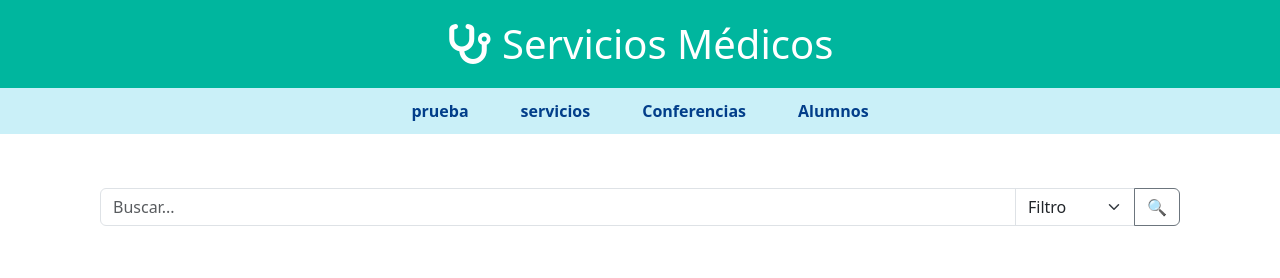
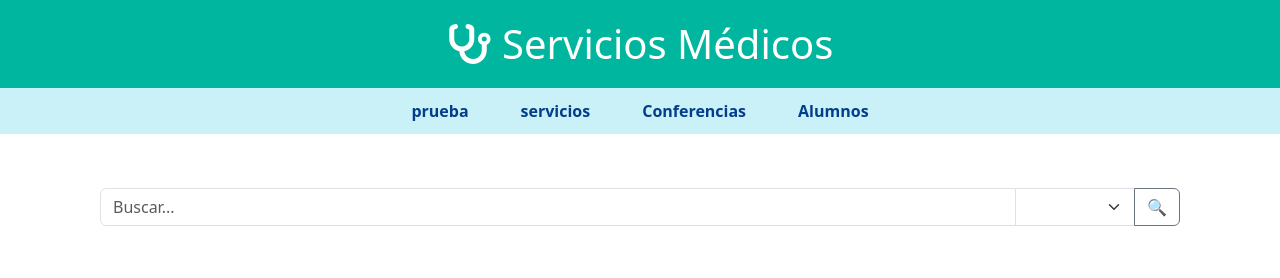
Before and after one commit to daniel120801/Servicio_medico, an Angular app: page /alumnos in a window 1280 px wide. Shown: the top 278 px of the page. Built offline with nearby package versions, Linux system fonts and the light colour scheme.

Commit message:
feat: implementar formulario reactivo en el componente Alumnos con validaciones y suscripciones a cambios de valor

```diff
--- a/src/app/alumnos/alumnos.component.html
+++ b/src/app/alumnos/alumnos.component.html
@@ -1,16 +1,21 @@
 <div class="container">
-    <div class="mb-3">
-        <div class="input-group">
-            <input type="text" class="form-control" placeholder="Buscar...">
-            <select class="form-select" style="max-width: 120px;">
-          <option>Filtro</option>
-          <option>Matricula</option>
-          <option>Nombre</option>
-          <option>Carrera</option>
-        </select>
-            <button class="btn btn-outline-secondary">🔍</button>
+
+    <form [formGroup]="searchForm">
+        <div class="mb-3">
+            <div class="input-group">
+                <input type="text" formControlName="searchInput" class="form-control" placeholder="Buscar...">
+                <select
+                formControlName="filterSearch"
+                class="form-select" style="max-width: 120px;">
+
+                <option id="nombre" value="nombre">Nombre</option>
+                <option id="matricula" value="matricula">Matricula</option>
+                    <option id="carrera" value="carrera">Carrera</option>
+                </select>
+                <button class="btn btn-outline-secondary">🔍</button>
+            </div>
         </div>
-    </div>
+    </form>
 
     <ul class="list-group">
         <!-- resultados -->
--- a/src/app/alumnos/alumnos.component.ts
+++ b/src/app/alumnos/alumnos.component.ts
@@ -1,29 +1,31 @@
 import { Component, OnInit } from '@angular/core';
-import { FormBuilder, FormGroup, Validators } from '@angular/forms';
+import { FormBuilder,ReactiveFormsModule, FormGroup, Validators } from '@angular/forms';
 
 @Component({
   selector: 'app-alumnos',
-  imports: [],
+  imports: [ReactiveFormsModule],
   templateUrl: './alumnos.component.html',
   styleUrl: './alumnos.component.css'
 })
-export class AlumnosComponent implements OnInit{
+export class AlumnosComponent implements OnInit {
 
   searchForm: FormGroup;
   opcionSeleccionada: any;
   constructor(private fb: FormBuilder) {
+
     this.searchForm = this.fb.group({
-      filterSearch: ['', Validators.required]
+      filterSearch: ['', Validators.required],
+      searchInput: ['', Validators.required]
     });
   }
   ngOnInit(): void {
-    this.searchForm.get('seleccion')?.valueChanges.subscribe(valor => {
-      this.opcionSeleccionada =this.opcionSeleccionada.id;
-      console.log('Opción seleccionada:', this.opcionSeleccionada);
+    this.searchForm.get('filterSearch')?.valueChanges.subscribe(valor => {
+      //this.opcionSeleccionada = this.opcionSeleccionada.id;
+      console.log('Opción seleccionada:', valor);
     });
 
-        this.searchForm.get('campoTexto')?.valueChanges.subscribe(valor => {
-          console.log('Campo de texto cambiado:', valor);
+    this.searchForm.get('searchInput')?.valueChanges.subscribe(valor => {
+      console.log('Campo de texto cambiado:', valor);
 
     });
 
```
